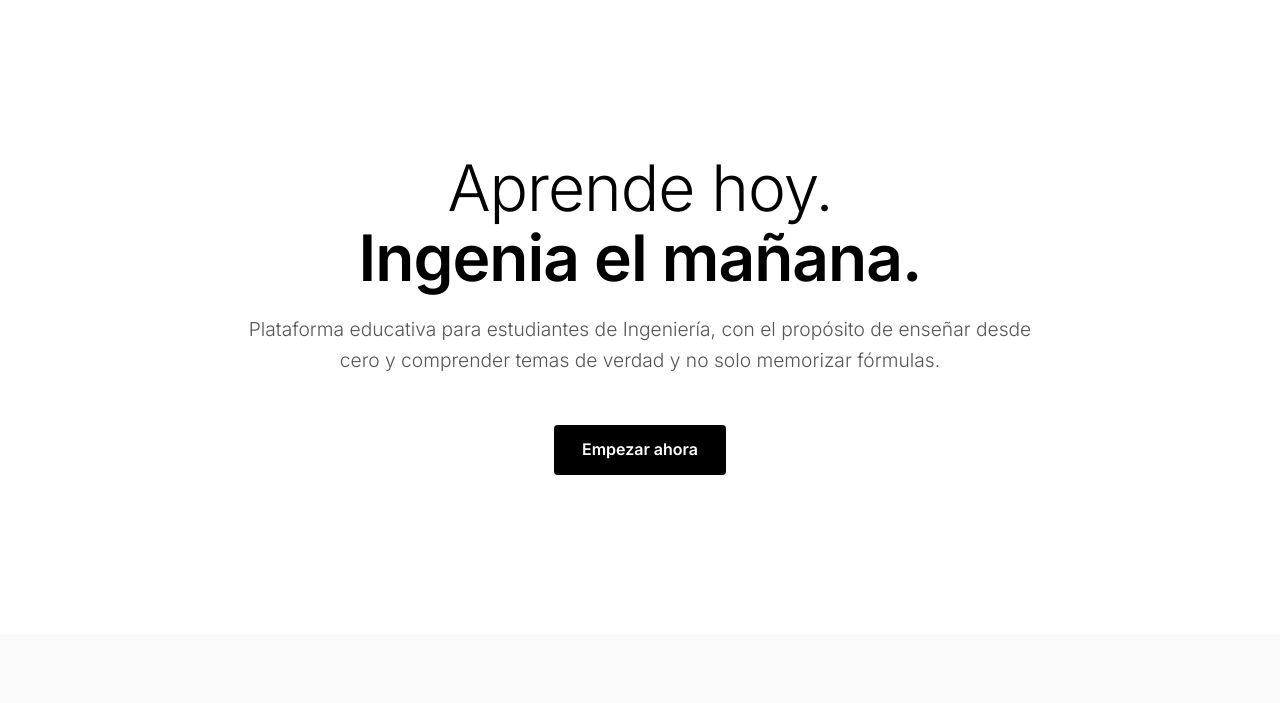
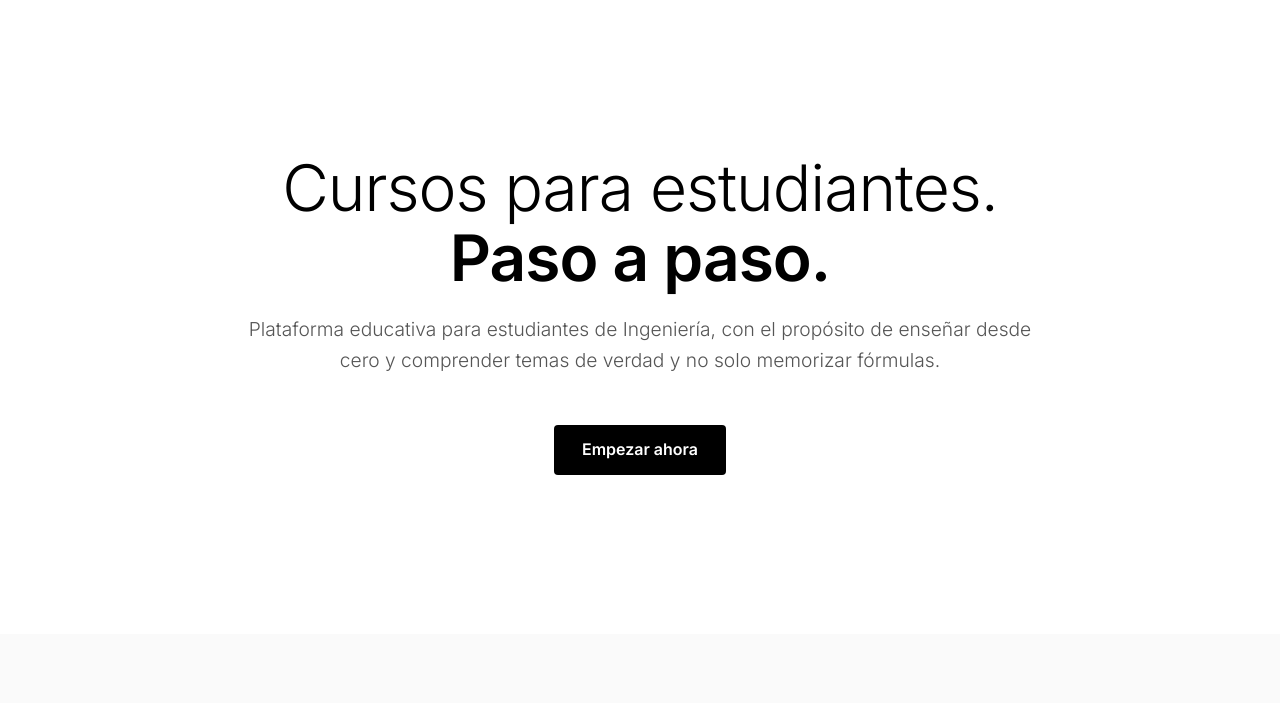
Before and after one commit to cesarhernandes03-lgtm/ingenia-web, a plain HTML site: page index.html in a window 1280 px wide. Shown: the part 97-800 px from the top of the page. Drawn offline with Linux system fonts and the light colour scheme.

Commit message:
CAMBIO SEOS

```diff
--- a/index.html
+++ b/index.html
@@ -80,7 +80,7 @@
 
         <div class="hero-content">
 
-            <h1>Aprende hoy. <br><span>Ingenia el mañana.</span></h1>
+            <h1>Cursos para estudiantes. <br><span>Paso a paso.</span></h1>
 
             <p>Plataforma educativa para estudiantes de Ingeniería, con el propósito de enseñar desde cero y comprender temas de verdad y no solo memorizar fórmulas.</p>
 
```
